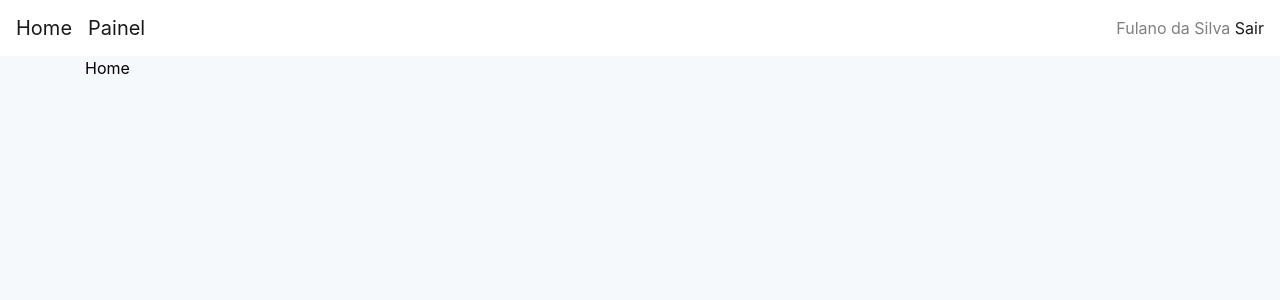
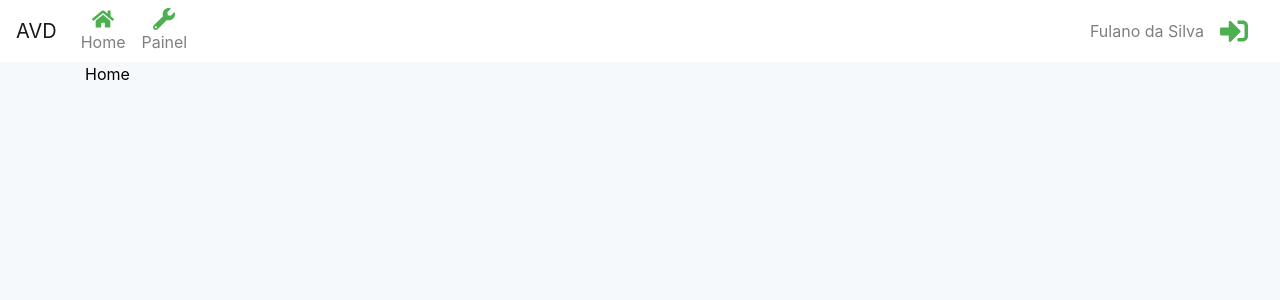
Before and after one commit to lucianovsjr/avd, a React (Create React App) app: page / in a window 1280 px wide. Shown: the top 300 px of the page. Built offline with nearby package versions, Linux system fonts and the light colour scheme.

Commit message:
Add icons

```diff
--- a/package.json
+++ b/package.json
@@ -10,6 +10,7 @@
     "react": "^16.13.1",
     "react-bootstrap": "^1.0.1",
     "react-dom": "^16.13.1",
+    "react-icons": "^3.10.0",
     "react-scripts": "3.4.1",
     "styled-components": "^5.1.1"
   },
--- a/src/components/Header/index.js
+++ b/src/components/Header/index.js
@@ -1,17 +1,23 @@
 import React from 'react';
-import { NavHeader } from './styles';
+import { Nav } from 'react-bootstrap';
+import { FaHome, FaWrench, FaSignInAlt } from 'react-icons/fa';
+
+import { NavHeader, Link } from './styles';
 
 export default function Headers() {
   return (
-    <NavHeader>
-      <NavHeader.Brand href="#home">Home</NavHeader.Brand>
-      <NavHeader.Brand href="#painel">Painel</NavHeader.Brand>
-      <NavHeader.Toggle />
-      <NavHeader.Collapse className="justify-content-end">
-        <NavHeader.Text>
-          Fulano da Silva <a href="#sair">Sair</a>
-        </NavHeader.Text>
-      </NavHeader.Collapse>
-    </NavHeader>
+
+      <NavHeader>
+        <NavHeader.Brand href="#home">AVD</NavHeader.Brand>
+        <NavHeader.Toggle />
+        <NavHeader.Collapse className="justify-content-end">
+          <Nav className="mr-auto">
+            <Link><FaHome size={22} />Home</Link>
+            <Link><FaWrench size={22} />Painel</Link>
+          </Nav>
+          <NavHeader.Text>Fulano da Silva</NavHeader.Text>
+          <Link><FaSignInAlt size={28} /></Link>
+        </NavHeader.Collapse>
+      </NavHeader>
   );
 }
--- a/src/components/Header/styles.js
+++ b/src/components/Header/styles.js
@@ -1,6 +1,24 @@
 import styled from 'styled-components';
-import { Navbar } from 'react-bootstrap';
+import { Navbar, Nav } from 'react-bootstrap';
 
-export const NavHeader = styled(Navbar)`
+export const NavHeader = styled(Navbar).attrs({
+  expand: 'lg',
+})`
   background-color: white;
 `;
+
+export const Link = styled(Nav.Link)`
+  text-decoration: none;
+  color: black;
+  display: flex;
+  flex-direction: column;
+  text-align: center;
+  padding-top: 0px;
+  padding-bottom: 0px;
+
+  svg {
+    color: #4CAF50;
+    display: block;
+    margin: 0 auto;
+  }
+`;
```
Also changed, not shown: 2 other files (tests, documents, lock files or other folders).
